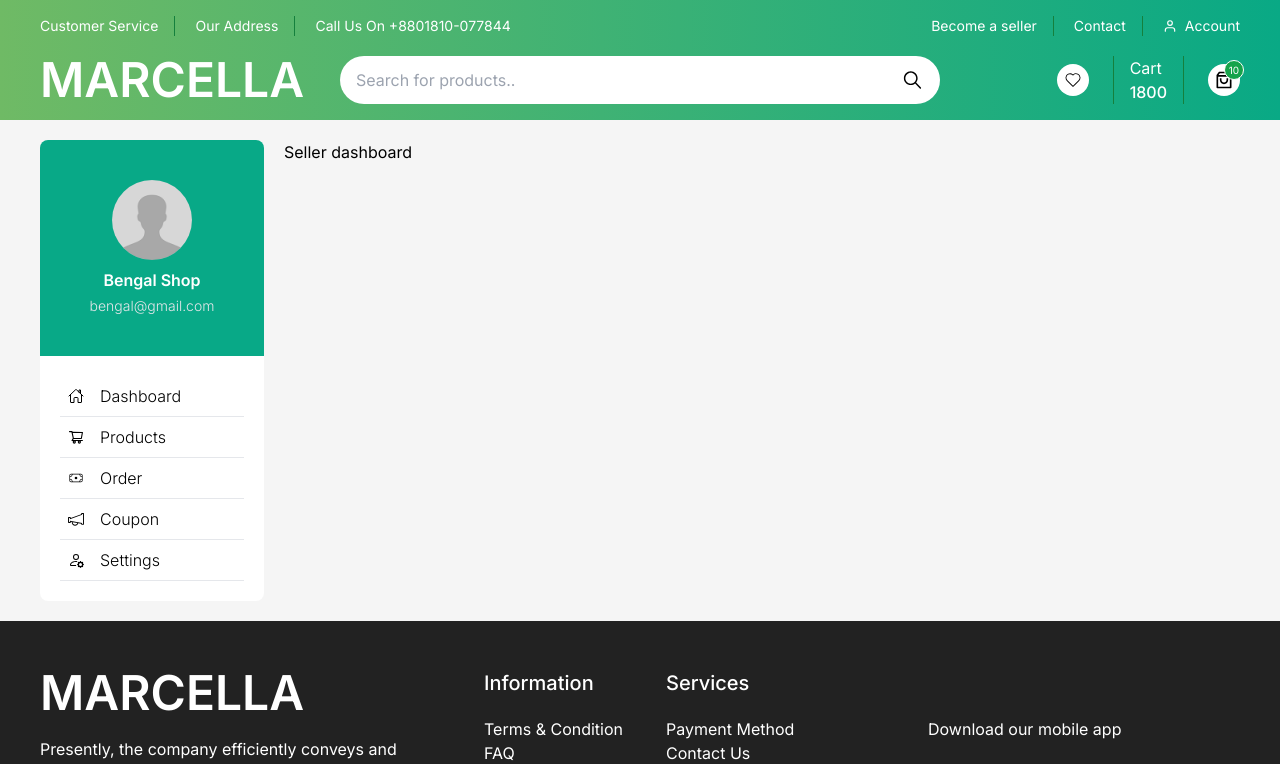
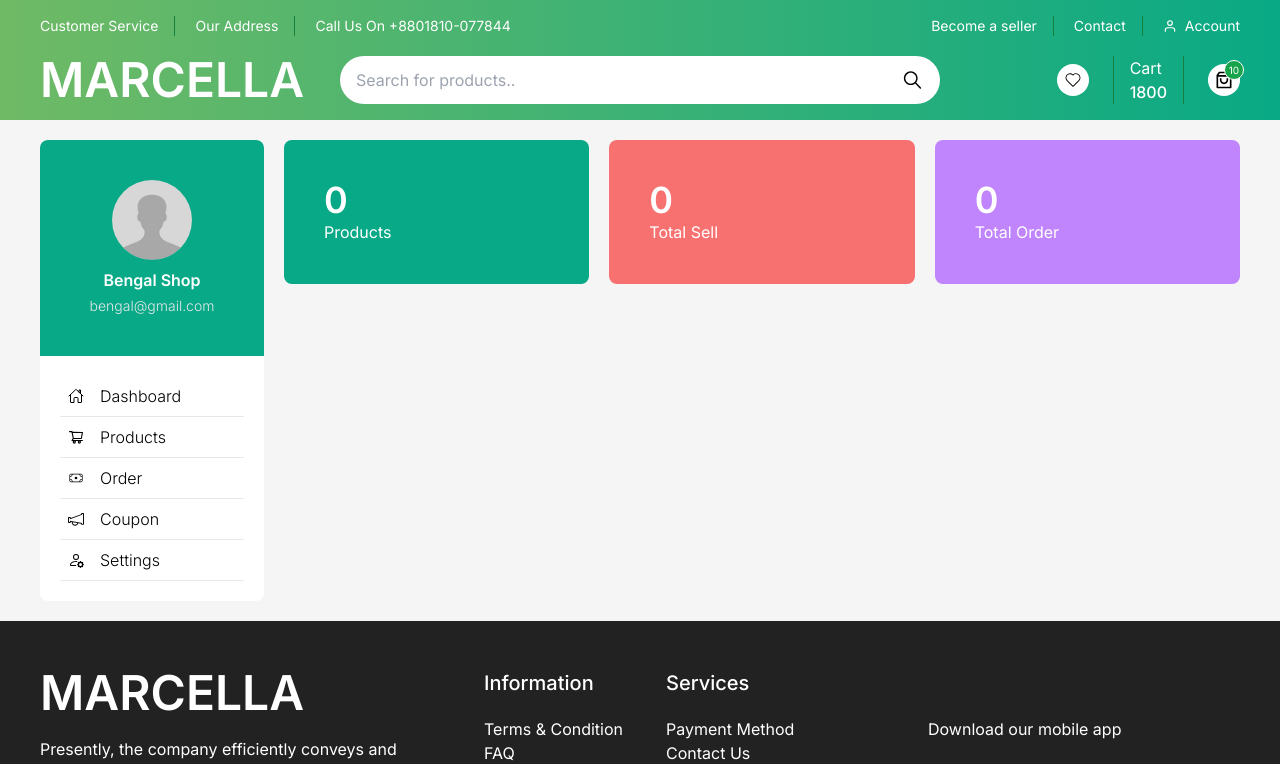
Before and after one commit to BengalSoftware/Marcella-Ecommerce-Frontend, a Next.js app: page /seller in a window 1280 px wide. Shown: the top 764 px of the page. Built offline with nearby package versions, Linux system fonts and the light colour scheme.

Commit message:
add dashboard

```diff
--- a/src/app/seller/page.js
+++ b/src/app/seller/page.js
@@ -1,9 +1,10 @@
+import Dashboard from '@/components/seller/dashboard/Dashboard';
 import React from 'react';
 
 const SellerPage = () => {
     return (
         <div>
-            <h1>Seller dashboard</h1>
+            <Dashboard />
         </div>
     );
 };
--- /dev/null
+++ b/src/app/seller/product/page.js
@@ -0,0 +1,11 @@
+import React from 'react';
+
+const SellerProductPage = () => {
+    return (
+        <div>
+            <h1>Product</h1>
+        </div>
+    );
+};
+
+export default SellerProductPage;
--- /dev/null
+++ b/src/components/seller/dashboard/Dashboard.jsx
@@ -0,0 +1,22 @@
+import React from 'react';
+
+const Dashboard = () => {
+    return (
+        <div className='grid grid-cols-1 md:grid-cols-3 gap-5'>
+            <div className='text-white rounded-lg p-10 bg-primary'>
+                <h1 className='text-4xl font-semibold'>0</h1>
+                <h1>Products</h1>
+            </div>
+            <div className='text-white rounded-lg p-10 bg-red-400'>
+                <h1 className='text-4xl font-semibold'>0</h1>
+                <h1>Total Sell</h1>
+            </div>
+            <div className='text-white rounded-lg p-10 bg-purple-400'>
+                <h1 className='text-4xl font-semibold'>0</h1>
+                <h1>Total Order</h1>
+            </div>
+        </div>
+    );
+};
+
+export default Dashboard;
--- a/src/components/seller/sidebar/SellerSidebar.jsx
+++ b/src/components/seller/sidebar/SellerSidebar.jsx
@@ -20,7 +20,7 @@ const SellerSidebar = () => {
             {/* menu bar  */}
             <ul className='p-5'>
                 <li><Link href='/seller' className='hover:bg-[#f5f5f5] border-b w-full p-2 hover:rounded flex font-light items-center gap-4'><IoHomeOutline /> Dashboard</Link></li>
-                <li><Link href='/seller' className='hover:bg-[#f5f5f5] border-b w-full p-2 hover:rounded flex font-light items-center gap-4'><AiOutlineShoppingCart /> Products</Link></li>
+                <li><Link href='/seller/product' className='hover:bg-[#f5f5f5] border-b w-full p-2 hover:rounded flex font-light items-center gap-4'><AiOutlineShoppingCart /> Products</Link></li>
                 <li><Link href='/seller' className='hover:bg-[#f5f5f5] border-b w-full p-2 hover:rounded flex font-light items-center gap-4'><CiMoneyBill /> Order</Link></li>
                 <li><Link href='/seller' className='hover:bg-[#f5f5f5] border-b w-full p-2 hover:rounded flex font-light items-center gap-4'><TfiAnnouncement /> Coupon</Link></li>
                 <li><Link href='/seller' className='hover:bg-[#f5f5f5] border-b w-full p-2 hover:rounded flex font-light items-center gap-4'><BsPersonGear /> Settings</Link></li>
```
